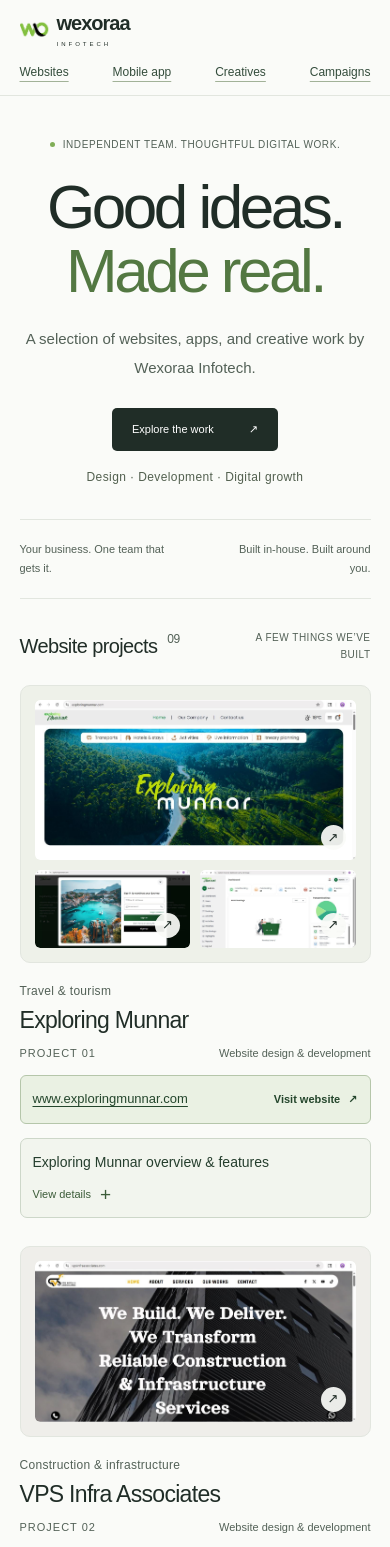
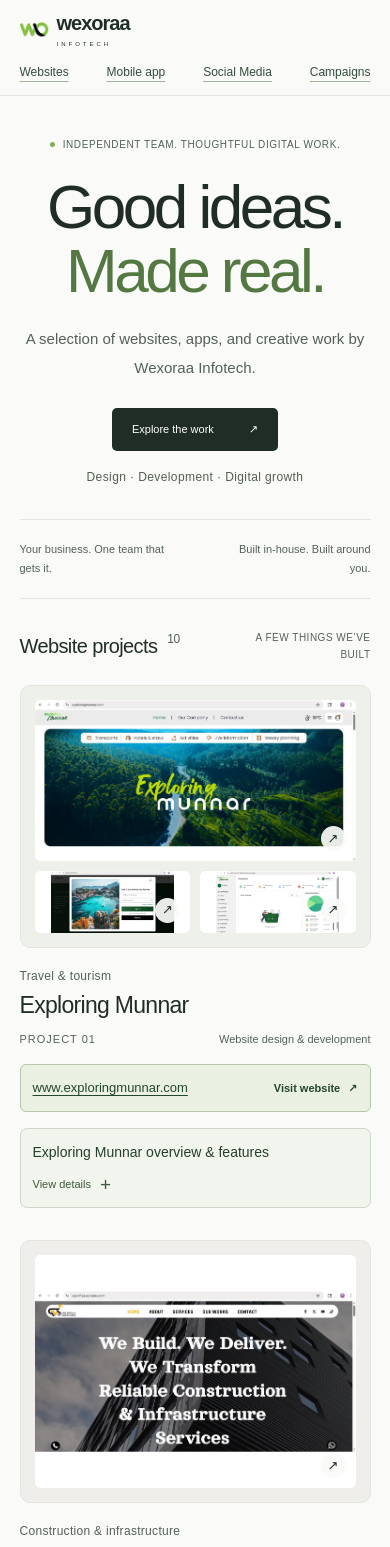
Before and after one commit to rakshanawexora-ux/wexoraaportfolio, a Next.js app: page / in a window 390 px wide. Shown: the top 1547 px of the page. Built offline with nearby package versions, Linux system fonts and the light colour scheme.

Commit message:
Update Social Media projects and add aligned OneWay Drop Taxi showcase

```diff
--- a/src/components/portfolio/CreativeWorks.jsx
+++ b/src/components/portfolio/CreativeWorks.jsx
@@ -5,13 +5,13 @@ import SectionHeading from '../ui/SectionHeading';
 
 export default function CreativeWorks({ creatives }) {
   return (
-    <section id="creatives" className="portfolio-section">
+    <section id="social-media" className="portfolio-section">
       <SectionHeading
-        title="Creative works"
+        title="Social Media"
         count={creatives.projects.length}
         caption="SOCIAL MEDIA & BRAND CONTENT"
       />
-      <ContentDisclosure className="creative-introduction" label="Behind the creative work">
+      <ContentDisclosure className="creative-introduction" label="Our social media work">
         <ContentBlocks blocks={creatives.introduction} />
       </ContentDisclosure>
       <div className="creative-grid">
--- a/src/components/portfolio/ProjectCard.jsx
+++ b/src/components/portfolio/ProjectCard.jsx
@@ -25,6 +25,7 @@ export default function ProjectCard({ project, number }) {
         <span>PROJECT {String(number).padStart(2, '0')}</span>
         <span>{project.caseStudy ? 'Platform architecture' : 'Website design & development'}</span>
       </div>
+      <div className="project-link-row">
         {project.websiteUrl && (
           <a
             href={project.websiteUrl}
@@ -39,6 +40,7 @@ export default function ProjectCard({ project, number }) {
             </span>
           </a>
         )}
+      </div>
       <ContentDisclosure
         className="project-details"
         label={`${project.name} ${project.caseStudy ? 'case study' : 'overview & features'}`}
--- a/src/data/creative-works.json
+++ b/src/data/creative-works.json
@@ -2,7 +2,7 @@
   "introduction": [
     {
       "type": "paragraph",
-      "text": "Social Media & Creative Works"
+      "text": "Social Media"
     },
     {
       "type": "paragraph",
@@ -43,10 +43,6 @@
       "images": ["/images/creatives/ayyappa-ghee.jpeg"]
     },
     {
-      "name": "Intercity Riders",
-      "images": ["/images/creatives/intercity-riders.jpeg"]
-    },
-    {
       "name": "Taerg Laundry",
       "images": ["/images/creatives/taerg-laundry.jpeg"]
     },
@@ -57,10 +53,6 @@
     {
       "name": "Exploring Munnar",
       "images": ["/images/creatives/exploring-munnar.jpeg"]
-    },
-    {
-      "name": "KR Fruits&Vegetables",
-      "images": ["/images/creatives/kr-fruits-vegetables.jpeg"]
     }
   ]
 }
--- a/src/data/projects.json
+++ b/src/data/projects.json
@@ -232,5 +232,27 @@
         ]
       }
     ]
+  },
+  {
+    "id": "oneway-drop-taxi",
+    "name": "OneWay Drop Taxi",
+    "category": "Taxi services · UI/UX design & development",
+    "websiteUrl": null,
+    "images": [],
+    "coverStyle": "taxi",
+    "coverTitle": "One-way travel, your way.",
+    "description": [
+      "A website for a one-way drop taxi service provider, with complete UI/UX design and development by Wexoraa Infotech.",
+      "The design gives travellers a clear starting point for planning a journey, with prominent service, tariff, route, and contact information. A warm orange and dark-brown visual direction makes key actions easy to spot.",
+      "The experience is organised around helping visitors explore the service and take the next step towards a trip enquiry, with clear navigation and accessible contact options."
+    ],
+    "featuresTitle": "Project scope:",
+    "features": [
+      "Complete UI/UX design",
+      "Website development",
+      "Service, tariff, and route information design",
+      "Clear journey-planning and contact actions",
+      "Consistent visual design for a one-way taxi brand"
+    ]
   }
 ]
--- a/src/data/site.json
+++ b/src/data/site.json
@@ -13,8 +13,8 @@
       "label": "Mobile app"
     },
     {
-      "href": "#creatives",
-      "label": "Creatives"
+      "href": "#social-media",
+      "label": "Social Media"
     },
     {
       "href": "#campaigns",
--- a/src/styles/globals.css
+++ b/src/styles/globals.css
@@ -972,3 +972,91 @@ footer > a:not(.brand) {
     font-size: 14px;
   }
 }
+
+/* Consistent project rows keep covers, titles, links, and details aligned. */
+.projects-grid {
+  align-items: stretch;
+  gap: 32px 28px;
+}
+.project {
+  display: grid;
+  grid-template-rows: subgrid;
+  grid-row: span 5;
+  row-gap: 0;
+  align-self: stretch;
+}
+.project-preview {
+  aspect-ratio: 16 / 11;
+  min-height: 0;
+  overflow: hidden;
+}
+.project-preview .gallery {
+  height: 100%;
+  grid-template-rows: minmax(0, 1fr) minmax(0, 0.38fr);
+}
+.project-preview .gallery:not(:has(button:nth-child(2))) {
+  grid-template-rows: minmax(0, 1fr);
+}
+.project-preview .gallery button {
+  height: 100%;
+  min-height: 0;
+}
+.project-preview .gallery img {
+  height: 100%;
+  object-fit: contain;
+  background: #ffffff;
+}
+.project-brand-cover {
+  height: 100%;
+  min-height: 0;
+}
+.project-brand-cover.taxi {
+  background: #2b1b13;
+  color: #ff9a54;
+}
+.project > .project-heading {
+  min-height: 82px;
+  align-items: flex-start;
+}
+.project > .project-meta {
+  align-items: flex-start;
+  min-height: 34px;
+}
+.project > .project-link-row {
+  min-height: 64px;
+}
+.project > .project-details {
+  align-self: start;
+}
+.creative {
+  display: flex;
+  flex-direction: column;
+}
+.creative-heading {
+  min-height: 30px;
+}
+.creative .gallery {
+  flex: 1;
+}
+.creative .gallery button {
+  aspect-ratio: 16 / 9;
+}
+.creative .gallery img {
+  height: 100%;
+  object-fit: contain;
+}
+@media (max-width: 600px) {
+  .project {
+    grid-template-rows: auto auto auto auto auto;
+    grid-row: auto;
+  }
+  .project > .project-link-row:empty {
+    min-height: 0;
+  }
+  .project-preview {
+    aspect-ratio: 16 / 12;
+  }
+  .project-brand-cover > p {
+    font-size: 28px;
+  }
+}
```
Lines whose indentation alone changed are shown as unchanged.
